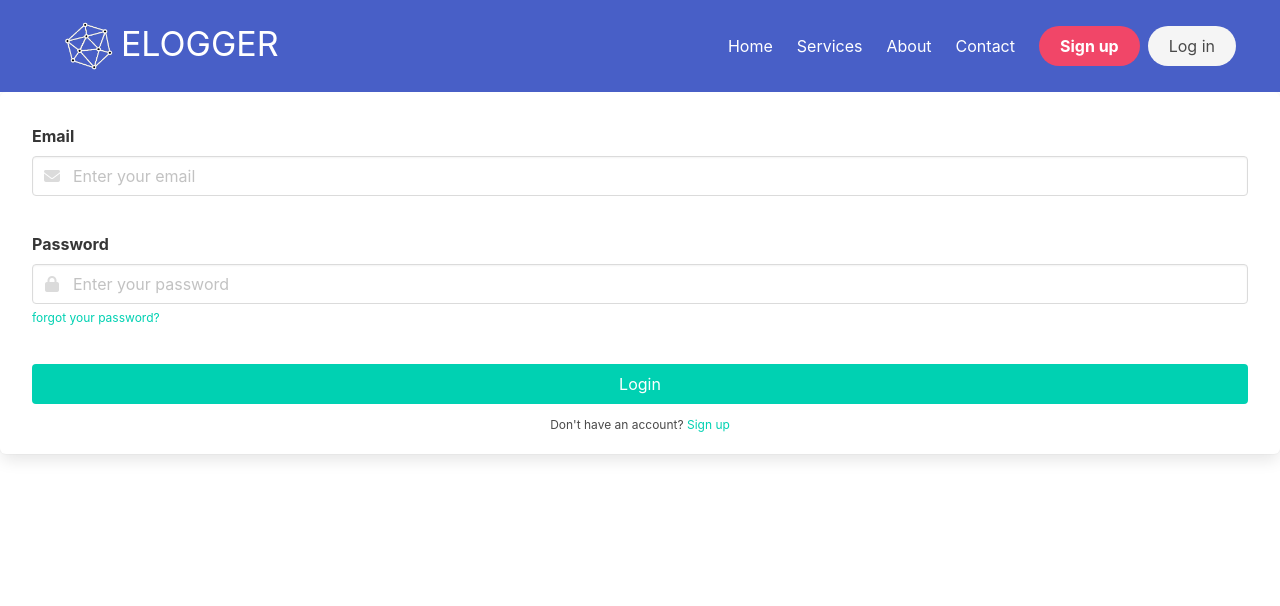
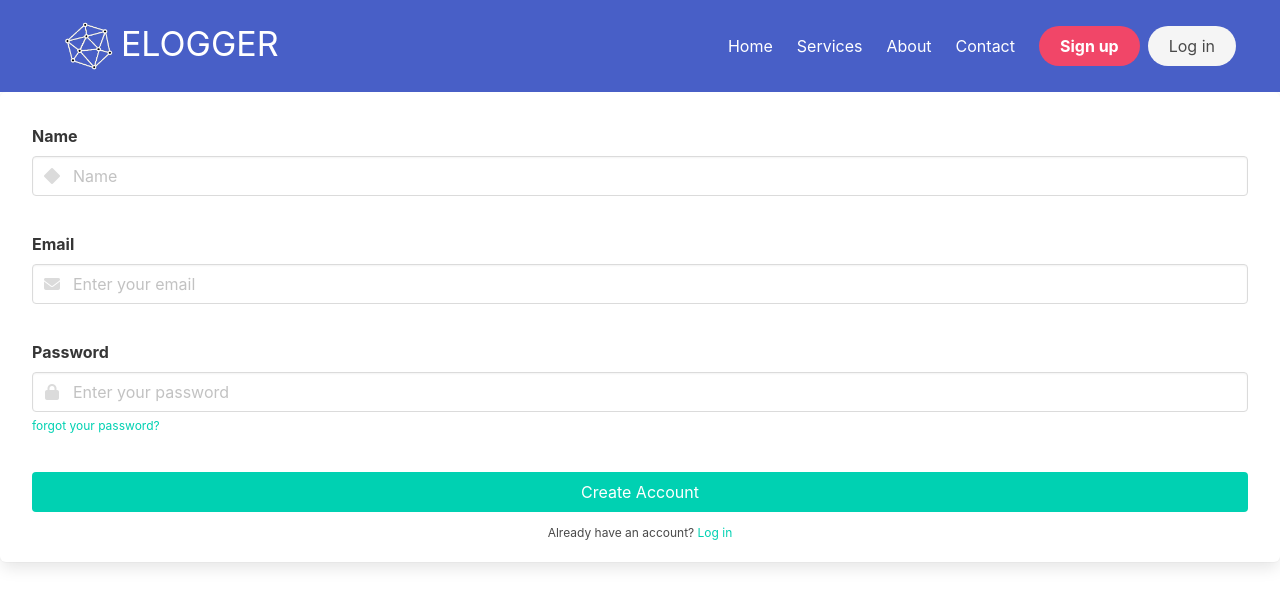
Before and after one commit to bjon1/final-web-dev, a Vue app in the folder client/: page /signup in a window 1280 px wide. Shown: the top 606 px of the page. Built offline with nearby package versions, Linux system fonts and the light colour scheme; no server answers.

Commit message:
Add Sign up Functionality

```diff
--- a/client/src/components/LoginModal.vue
+++ b/client/src/components/LoginModal.vue
@@ -21,10 +21,7 @@
     const signIn = (bool: boolean) => { //handles the UI
         if(bool){
             emit('updateModal');
-            router.push('/exercise/feed'); //send the user to /stats
-        } else {
-            useLogout();
-            router.push('/');
+            router.push('/exercise/feed');
         }
     }
 
@@ -35,9 +32,7 @@
                 return;
             });
 
-        if(response && response.isSuccess) { //if login was successful
             signIn(true); //update the UI
-        }
     }
 
     const signupPage = () => {
--- a/client/src/model/session.ts
+++ b/client/src/model/session.ts
@@ -1,13 +1,23 @@
 import { reactive } from "vue";
 import * as fetcher from './fetcher';
+
+interface User {
+    id?: number;
+    name?: string;
+    email?: string;
+    password?: string;
+    photo?: string;
+    token?: string;
+    role?: string;
+}
 
 const session = reactive({
     user: null as User | null
 });
 
 export function api(url: string, method: string, data?: any, headers?: any ) {
+
     if(session.user?.token){
-
         headers = {
             "Authorization": `Bearer ${session.user.token}`,
             ...headers,
@@ -20,16 +30,6 @@ export function api(url: string, method: string, data?: any, headers?: any ) {
         })
 }
 
-interface User {
-    id?: number;
-    name: string;
-    email?: string;
-    password?: string;
-    photo?: string;
-    token?: string;
-    role?: string;
-}
-
 export function useSession() {
     return session;
 }
@@ -39,14 +39,8 @@ export async function useLogin(email: string | undefined, password: string | und
         email: email,
         password: password
     }
-    /*
-        const userDataDefault = {
-            email: "wheed1@newpaltz.edu",
-            password: "pass2"
-        }
-    */
+
     const response = await api("users/login", "POST", userData); //change this to userData after testing
-
     session.user = response.data.user; //update the user
     if(session.user) {
         session.user.token = response.data.token;
@@ -58,22 +52,16 @@ export function useLogout() {
     session.user = null;
 }
 
+export async function createUser(name: string, email: string, password: string) {
+    const newUser = {
+        name: name,
+        email: email,
+        password: password,
+        role: "user"
+    } as User
 
+    const response = await api("users/", 'POST', newUser);
+                     await useLogin(email, password);
 
-/*
-export function setLogin(email: string, password: string) {
-
-    for(let i = 0; i < database.users.length; i++){
-        if(database.users[i].email == email && database.users[i].password == password){
-            session.user = {
-                id: database.users[i].id,
-                name: database.users[i].name,
-                email: database.users[i].email,
-                photo: database.users[i].photo
-            }
-            return true;
-        }
-    }
-    return false;
+    return response;
 }
-*/
--- a/client/src/views/SignUp.vue
+++ b/client/src/views/SignUp.vue
@@ -1,20 +1,41 @@
 <script setup lang = "ts">
+    import router from '@/router';
+    import { ref, type Ref } from 'vue';
+    import { createUser } from '@/model/session';
 
-    import { ref } from 'vue';
-    let isInvalidForm = ref(false);
-    const createUser = async () => {
+    const name: Ref<HTMLInputElement | undefined> = ref(undefined);
+    const email: Ref<HTMLInputElement | undefined> = ref(undefined);
+    const password: Ref<HTMLInputElement | undefined> = ref(undefined);
 
+    const signup = async (nameRef: string, emailRef: string, passwordRef: string) => {
+        const response = await createUser(nameRef, emailRef, passwordRef)
+            .catch(error => {
+                console.log(error);
+                return;
+            });
+
+            router.push('/exercise/feed');
     }
 
 
 </script>
 
 <template>
-    <form @submit.prevent="() => createUser()" class="box">
+    <form @submit.prevent="() => signup(name?.value as string, email?.value as string, password?.value as string)" class="box">
+
+        <div class="column field">
+            <label for="" class="label">Name</label>
+            <div class="control has-icons-left">
+                <input type="name" placeholder="Name" class="input" required ref="name">
+                <span class="icon is-small is-left">
+                    <i class="fa-solid fa-diamond"></i>
+                </span>
+            </div>
+        </div>
         <div class="column field">
             <label for="" class="label">Email</label>
             <div class="control has-icons-left">
-                <input type="email" placeholder="Enter your email" class="input" :class="{'is-danger': isInvalidForm}" required ref="email">
+                <input type="email" placeholder="Enter your email" class="input" required ref="email">
                 <span class="icon is-small is-left">
                     <i class="fa fa-envelope"></i>
                 </span>
@@ -23,7 +44,7 @@
         <div class="column field">
             <label for="" class="label">Password</label>
             <div class="control has-icons-left">
-                <input type="password" placeholder="Enter your password" class="input" :class="{'is-danger': isInvalidForm}" required ref="password">
+                <input type="password" placeholder="Enter your password" class="input" required ref="password">
                 <span class="icon is-small is-left">
                     <i class="fa fa-lock"></i>
                 </span>
@@ -31,16 +52,10 @@
             <a class="is-size-7 has-text-primary">forgot your password?</a>
         </div>
         <div class="column">
-            <div class="icon-text" v-show="isInvalidForm == true">
-                <span class="icon">
-                    <i class='fa fa-warning is-large' style="color:red"></i>
-                </span>
-                <span class="has-text-danger is-size-7">Invalid Email or Password</span>
-            </div>
-            <button class="button is-primary is-fullwidth" type="submit">Login</button>
+            <button class="button is-primary is-fullwidth" type="submit">Create Account</button>
         </div>
         <div class="has-text-centered">
-            <p class="is-size-7"> Don't have an account? <a class="has-text-primary">Sign up</a>
+            <p class="is-size-7"> Already have an account? <a class="has-text-primary" @click="() => router.push('/')">Log in</a>
             </p>
         </div>
     </form>
```
Also changed, not shown: 1 other file (tests, documents, lock files or other folders).
